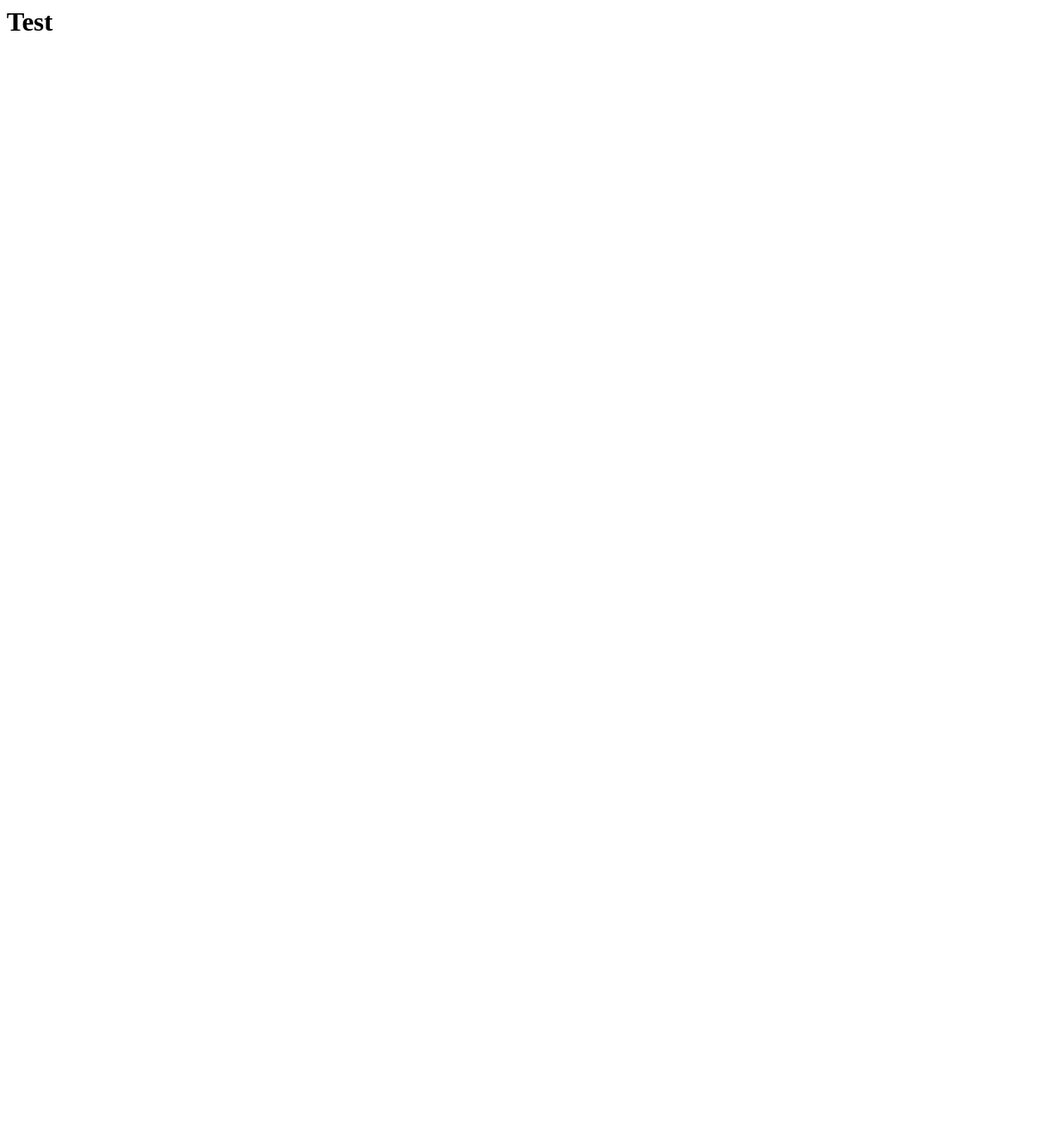
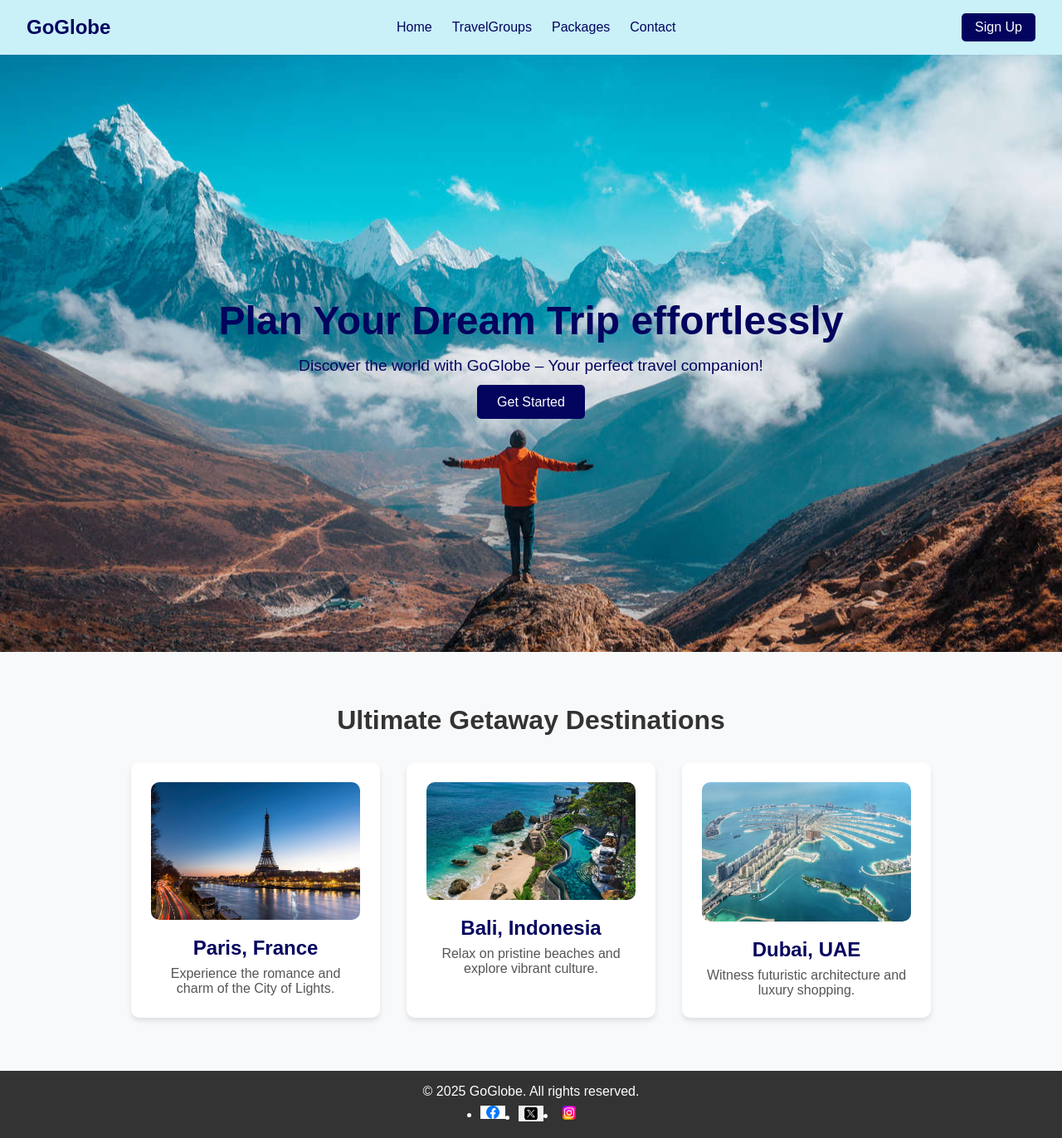
Before and after one commit to anjanasom/Travel-Booking-Website, a Flask app: page / in a window 1280 px wide. Before the commit the page is almost empty. Shown: the whole page at 83% size. Before the commit the page ends 37 px from the top, so only its background shows below. Run offline with Flask 3, Linux system fonts and the light colour scheme.

Commit message:
rendering templates

```diff
--- a/website/__init__.py
+++ b/website/__init__.py
@@ -7,8 +7,10 @@ def create_app():
 
     from .views import views
     from .auth import auth
+    from .book import book
 
     app.register_blueprint(views, url_prefix='/')
     app.register_blueprint(auth, url_prefix='/')
+    app.register_blueprint(book, url_prefix='/')
 
     return app
--- a/website/static/CSS,images,JS_Folder.txt
+++ b/website/static/CSS,images,JS_Folder.txt
@@ -0,0 +1 @@
+Please put all CSS, JavaScript, and image files in static folder
--- a/website/templates/htmlFilesThisFolder.txt
+++ b/website/templates/htmlFilesThisFolder.txt
@@ -0,0 +1 @@
+Please put all html files in templates folder
--- a/website/templates/index.html
+++ b/website/templates/index.html
@@ -11,12 +11,12 @@
     <header class="navbar">
         <div class="logo">GoGlobe</div>
         <ul class="nav-links">
-            <li><a href="/index.html">Home</a></li>
-            <li><a href="/travelgroups.html">TravelGroups</a></li>
-            <li><a href="/packages.html">Packages</a></li>
-            <li><a href="/contact.html">Contact</a></li>
+            <li><a href="/">Home</a></li>
+            <li><a href="/travelgroups">TravelGroups</a></li>
+            <li><a href="/packages">Packages</a></li>
+            <li><a href="/contact">Contact</a></li>
         </ul>
-        <a class="btn-login" href="/signup.html">Sign Up</a>
+        <a class="btn-login" href="/sign-up">Sign Up</a>
     </header>
 
     <!-- Hero Section -->
@@ -24,7 +24,7 @@
         <div>
             <h1>Plan Your Dream Trip effortlessly</h1>
             <p>Discover the world with GoGlobe – Your perfect travel companion!</p>
-            <a class="btn-primary" href="/start.html">Get Started</a>
+            <a class="btn-primary" href="/start">Get Started</a>
         </div>
     </section>
 
--- a/website/views.py
+++ b/website/views.py
@@ -1,8 +1,20 @@
 #for all the url endpoints
-from flask import Blueprint
+from flask import Blueprint, render_template
 
 views = Blueprint('views', __name__)
 
 @views.route('/')
 def home():
-    return "<h1>Test</h1>"
+    return render_template("index.html")
+
+@views.route('/contact')
+def contact():
+    return render_template("contact.html")
+
+@views.route('/packages')
+def packages():
+    return render_template("packages.html")
+
+@views.route('/travelgroups')
+def travelgroups():
+    return render_template("travelgroups.html")
```
Also changed, not shown: website/auth.py (+4 -4 lines), website/book.py (added, +8 -0 lines).
